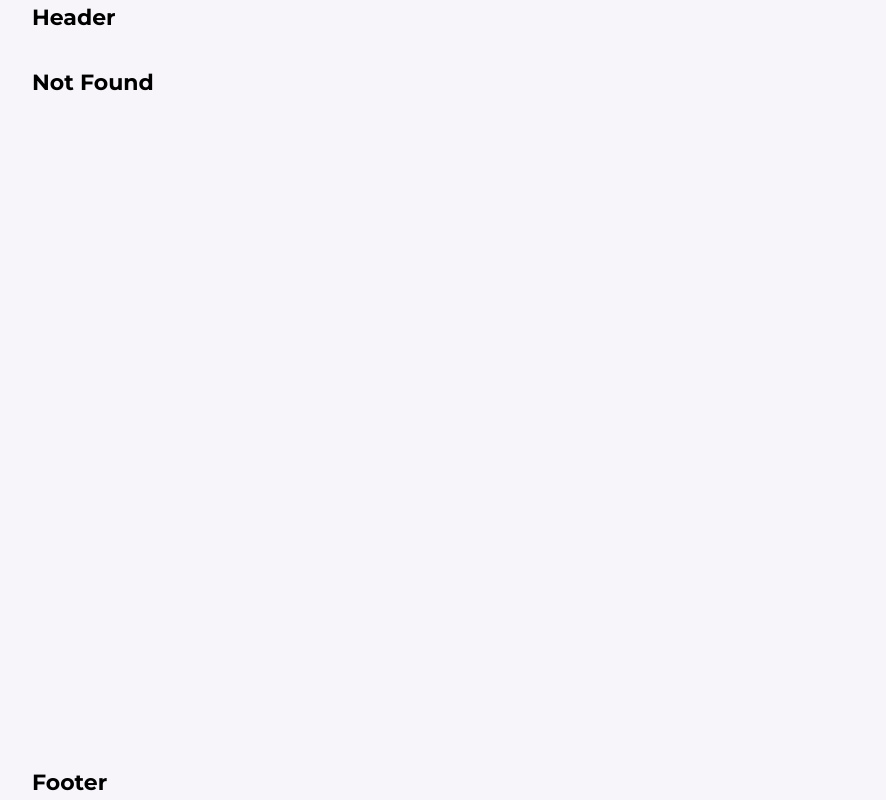
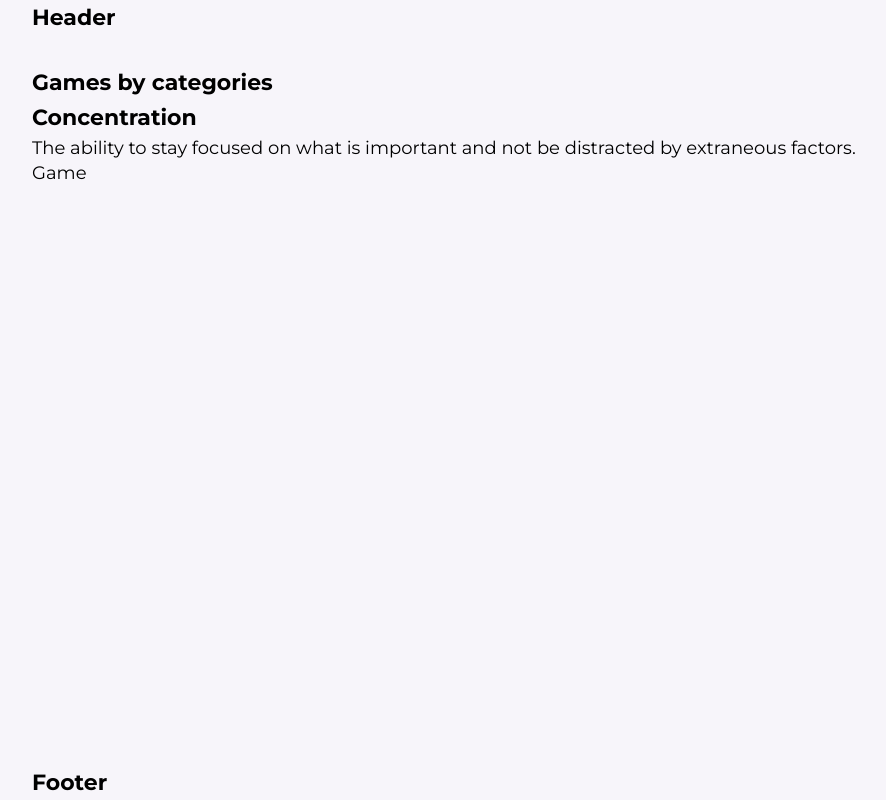
Before and after one commit to Ponomareva-Nina/Wikium-Clone, a React (Create React App) app in the folder client/: page /games in a window 1280 px wide. Before the commit this address had no page. Shown: the whole page, without its empty margins (108-994 px from the left). Built offline with nearby package versions, Linux system fonts and the light colour scheme.

Commit message:
feat: create gamePage basic layout

```diff
--- a/client/src/App.tsx
+++ b/client/src/App.tsx
@@ -1,6 +1,7 @@
 import { Route, Routes } from "react-router-dom";
 import { Layout } from "./layout/Layout";
 import { AuthPage } from "./pages/AuthPage/AuthPage";
+import { GamePage } from "./pages/GamePage/GamePage";
 import { RegistrationPage } from "./pages/RegistrationPage/RegistrationPage";
 import { StartPage } from "./pages/StartPage/StartPage";
 
@@ -11,6 +12,7 @@ function App() {
         <Route path="/" element={<StartPage />} />
         <Route path="/auth" element={<AuthPage />} />
         <Route path="/register" element={<RegistrationPage />} />
+        <Route path="/games" element={<GamePage />} />
         <Route path="*" element={<h1>Not Found</h1>} />
       </Routes>
     </Layout>
--- /dev/null
+++ b/client/src/components/GameCategory/GameCategory.module.scss
@@ -0,0 +1,5 @@
+@import "../../common.scss";
+
+.title {
+  @include font-title();
+}
--- /dev/null
+++ b/client/src/components/GameCategory/GameCategory.tsx
@@ -0,0 +1,22 @@
+import { FC, PropsWithChildren } from "react";
+import cn from "classnames";
+import styles from "./GameCategory.module.scss";
+
+interface GameCategoryProps {
+  title: string;
+  description: string;
+}
+
+export const GameCategory: FC<PropsWithChildren<GameCategoryProps>> = ({
+  title,
+  description,
+  children,
+}) => {
+  return (
+    <section>
+      <h2 className={cn(styles.title)}>{title}</h2>
+      <p>{description}</p>
+      {children}
+    </section>
+  );
+};
--- /dev/null
+++ b/client/src/interfaces/GameTeaserCard.tsx
@@ -0,0 +1,4 @@
+export interface GameTeaserCard {
+  gameId: number;
+  gameImageSrc: string;
+}
--- /dev/null
+++ b/client/src/pages/GamePage/GamePage.tsx
@@ -0,0 +1,18 @@
+import { useTranslation } from "react-i18next";
+import { GameCategory } from "../../components/GameCategory/GameCategory";
+
+export const GamePage = () => {
+  const { t } = useTranslation();
+
+  return (
+    <>
+      <h1>{t("gamePage.title")}</h1>
+      <GameCategory
+        title={t("gamePage.concentrationTitle")}
+        description={t("gamePage.concentrationDescription")}
+      >
+        <div>Game</div>
+      </GameCategory>
+    </>
+  );
+};
--- a/client/src/translation/en.json
+++ b/client/src/translation/en.json
@@ -23,5 +23,10 @@
       "loginLink": "Log in",
       "haveAccount": "Already have an account? ",
       "loginSugguestionText": " and continue training your brain right now."
+    },
+    "gamePage": {
+      "title": "Games by categories",
+      "concentrationTitle": "Concentration",
+      "concentrationDescription" : "The ability to stay focused on what is important and not be distracted by extraneous factors."
     }
 }
--- a/client/src/translation/ru.json
+++ b/client/src/translation/ru.json
@@ -23,5 +23,10 @@
       "loginLink": "Войдите в аккаунт",
       "haveAccount": "Уже зарегистрированы? ",
       "loginSugguestionText": " и продолжите заниматься своим мозгом сейчас."
+    },
+    "gamePage": {
+      "title": "Тренажеры по категориям",
+      "concentrationTitle": "Внимание",
+      "concentrationDescription" : "Способность сохранять концентрацию на важном и не отвлекаться при посторонних факторах."
     }
 }
```
